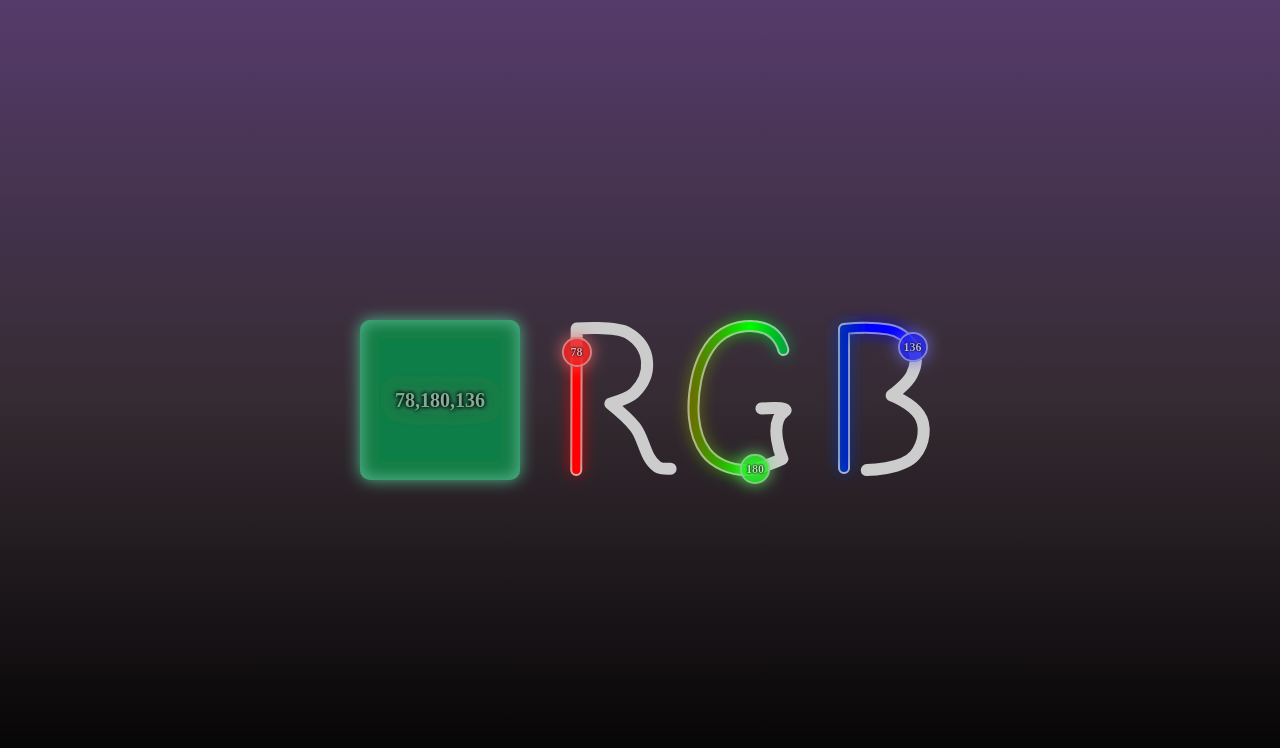
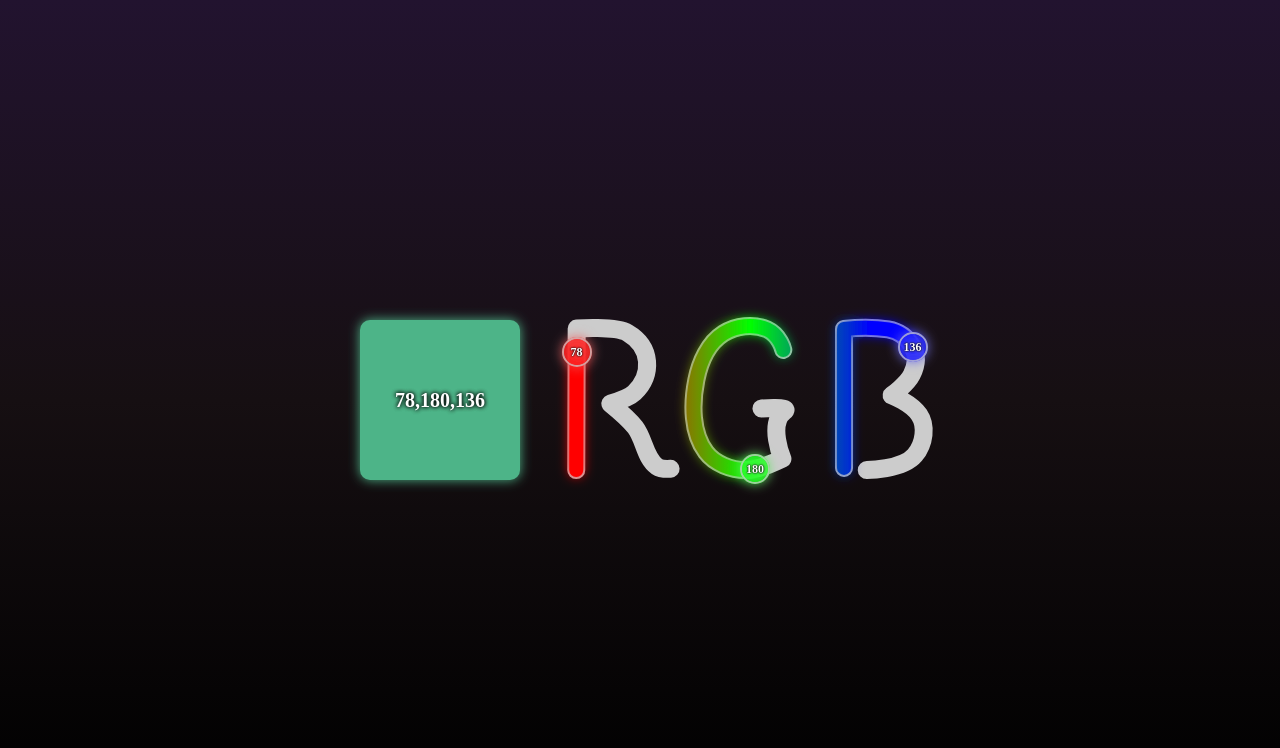
Before and after one commit to virtools/pathDrag, a plain HTML site: page index.html in a window 1280 px wide. Drawn offline with Linux system fonts and the light colour scheme.

Commit message:
Update index.html

```diff
--- a/index.html
+++ b/index.html
@@ -20,7 +20,7 @@
         flex-wrap: wrap;
         min-width: 800px;
         /* flex-direction: column; */
-        background-image: linear-gradient(-0deg, rgb(0, 0, 0) 0%, rgb(53, 43, 50) 50%, rgb(85, 59, 107) 100%);
+        background-image: linear-gradient(-0deg, rgb(0, 0, 0) 0%, rgb(22, 15, 18) 50%, rgb(34, 19, 47) 100%);
       }
       .content {
       }
@@ -57,13 +57,13 @@
       .path_bg {
         fill: none;
         stroke: #ccc;
-        stroke-width: 12px;
+        stroke-width: 18px;
         stroke-linecap: round;
         stroke-linejoin: round;
       }
       .path_value {
         fill: none;
-        stroke-width: 8px;
+        stroke-width: 14px;
         stroke-linecap: round;
         stroke-linejoin: round;
       }
@@ -129,10 +129,12 @@
               <feGaussianBlur result="blurOut" in="displacementmap" stdDeviation="4"></feGaussianBlur>
               <feBlend in="SourceGraphic" in2="blurOut" mode="multiply"></feBlend> -->
               <feOffset result="offOut" in="SourceGraphic" dx="0" dy="0"></feOffset>
-              <feGaussianBlur result="blurOut" in="offOut" stdDeviation="8">
+              <feGaussianBlur result="blurOut" in="offOut" stdDeviation="6">
                 <animate attributeName="stdDeviation" values="6;10;6" dur="2s" repeatCount="indefinite" />
               </feGaussianBlur>
-              <feBlend in="SourceGraphic" in2="blurOut" mode="multiply"></feBlend>
+              <!-- <feGaussianBlur result="blurOut1" in="blurOut" stdDeviation="6"></feGaussianBlur> -->
+              <!-- <feBlend in="SourceGraphic" in2="blurOut" mode="multiply" result="multiply"></feBlend> -->
+              <feBlend in="SourceGraphic" in2="blurOut" mode="normal"></feBlend>
             </filter>
             <linearGradient id="stroke" gradientUnits="userSpaceOnUse" x1="80" y1="90" x2="320" y2="90">
               <stop offset="0" style="stop-color: #ff0000;"></stop>
```
